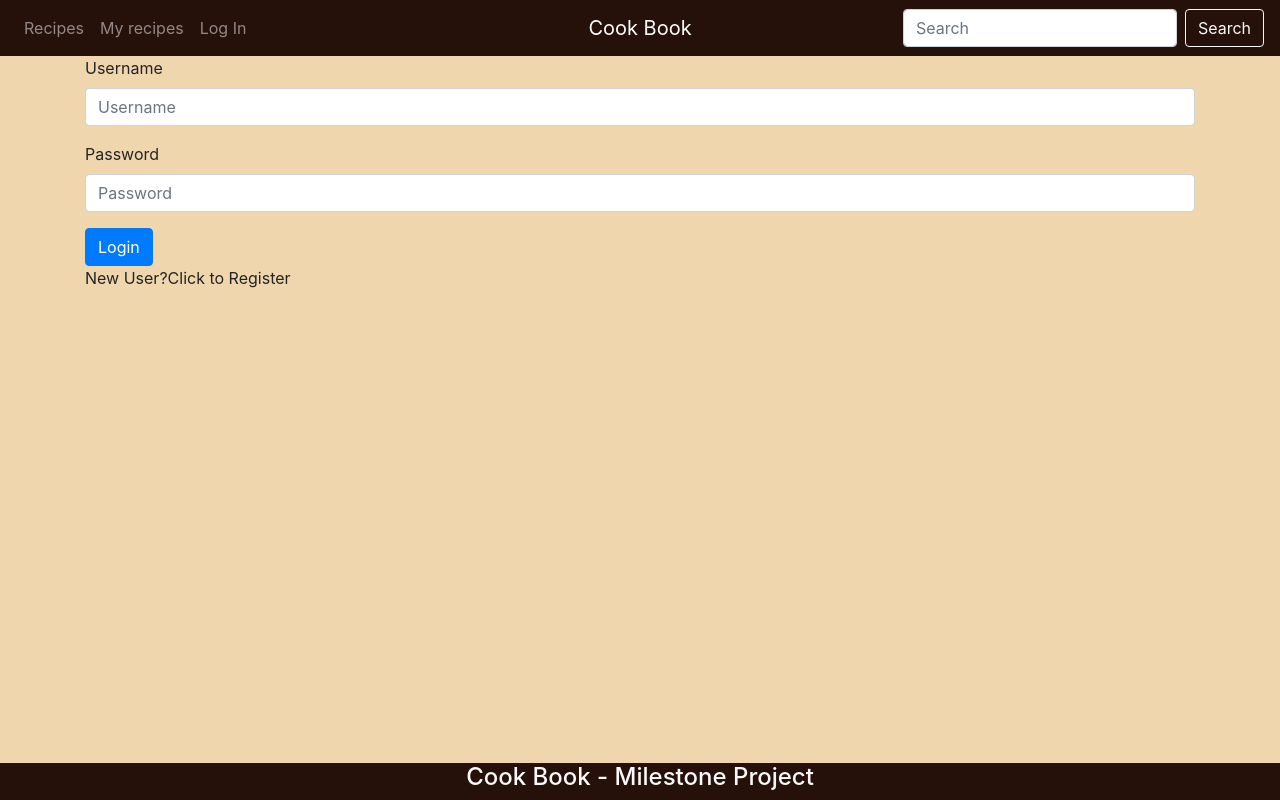
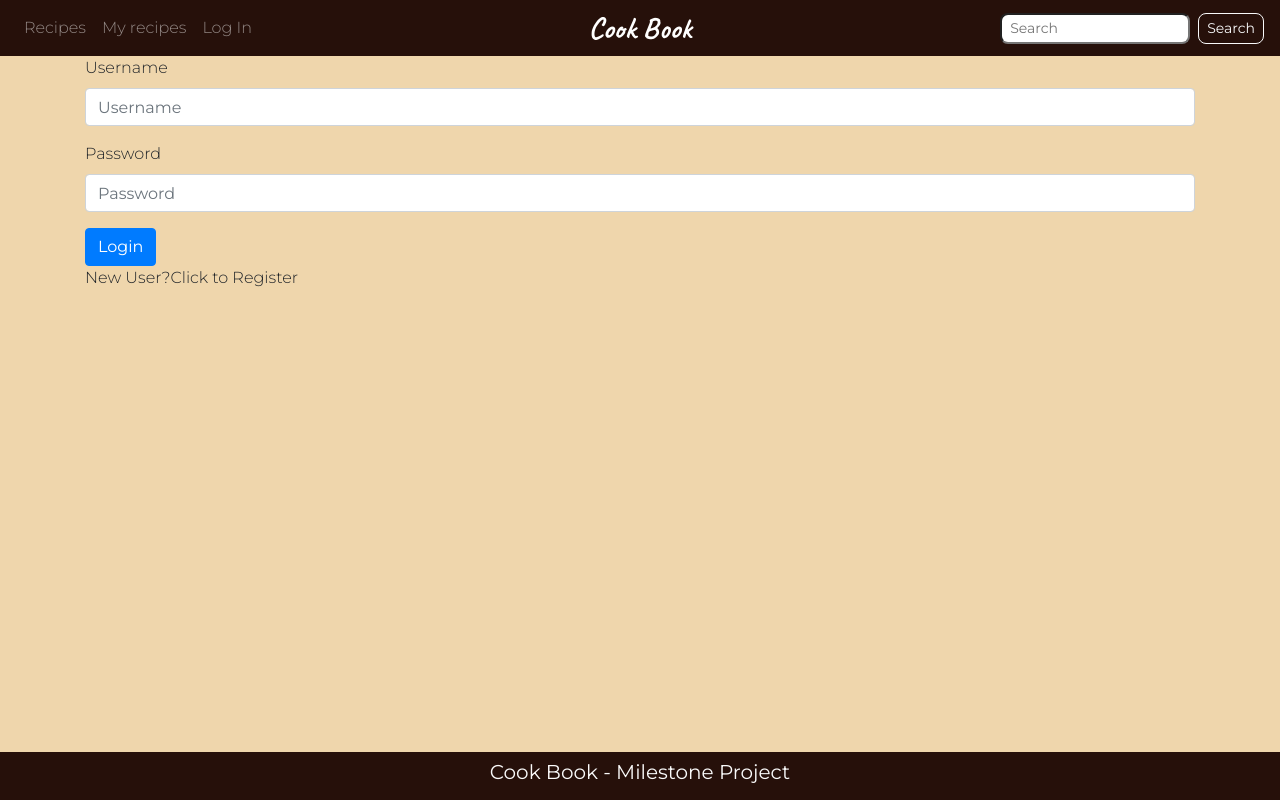
Before and after one commit to irinanita/cook-book, a Flask app: page /autentication in a window 1280 px wide. Run offline with Flask 2, Linux system fonts and the light colour scheme; some libraries are stand-ins or nearby versions.

Commit message:
Finished styling landing page

```diff
--- a/static/css/style.css
+++ b/static/css/style.css
@@ -1,3 +1,5 @@
+@import url('https://fonts.googleapis.com/css?family=Caveat:400,700|Montserrat:300,400,600,700');
+
 html,body{
     height:100%;
 }
@@ -6,11 +8,25 @@ body{
     display: flex;
     flex-direction:column;
     background-color: #EFD6AC;
+    font-family: 'Montserrat', sans-serif;
+    font-weight: 300;
 }
 
 /*.custom-select{*/
 /*    width:auto;*/
 /*}*/
+
+h3{
+    font-size: 2.75rem;
+    font-family: 'Caveat', cursive;
+    font-weight: 700;
+}
+
+.navbar-brand{
+    font-family: 'Caveat', cursive;
+    font-weight: 700;
+    font-size: 30px;
+}
 
 .section__banner{
     background-color: #fafafa;
@@ -24,6 +40,10 @@ body{
 
 .section__heading--darkgreen{
     color:#262730;
+}
+
+.section__paragraph{
+    line-height: 1.7;
 }
 
 .container--flex{
@@ -45,15 +65,48 @@ body{
     color:#fafafa;
 }
 
+a:hover{
+    text-decoration: none;
+}
 .navbar-brand{
   transform: translateX(-50%);
   left: 50%;
   position: absolute;
 }
 
+.navbar-dark .navbar-nav .nav-link:hover {
+    color:#fafafa;
+}
+
+
+.form-control-sm{
+    border-radius: .5rem;
+}
+
+.btn-sm{
+    border-radius: .5rem;
+}
+
+.btn-sm:hover{
+    background-color: #d33f49;
+    border-color: #d33f49;
+}
+
 .img-container{
     overflow: hidden;
-    border: 5px solid #fafafa;
+    border: 10px solid #fafafa;
+}
+
+.text-reset{
+    text-align: center;
+}
+.recipe-card{
+    background-color: #fafafa;
+    padding:5px;
+}
+
+.recipe-card:hover{
+    color:#D33F49;;
 }
 
 .list-group-item{
--- a/templates/base.html
+++ b/templates/base.html
@@ -38,8 +38,8 @@
                 </li>
             </ul>
             <form method="GET" action="{{url_for('recipes')}}" class="form-inline my-2 my-lg-0">
-                <input class="form-control mr-sm-2" name="keyword" type="search" placeholder="Search" aria-label="Search" value="{{keyword if keyword }}">
-                <button class="btn btn-outline-light my-2 my-sm-0" type="submit">Search</button>
+                <input class="form-control-sm  mr-sm-2" name="keyword" type="search" placeholder="Search" aria-label="Search" value="{{keyword if keyword }}">
+                <button class="btn btn-outline-light btn-sm my-2 my-sm-0" type="submit">Search</button>
             </form>
         </div>
     </nav>
@@ -49,8 +49,8 @@
         {%endif%}
         {% block content %} {% endblock %}
     </div>
-    <footer class="footer text-center mt-5">
-        <h4> Cook Book - Milestone Project</h4>
+    <footer class="footer text-center mt-5 p-2">
+        <h5> Cook Book - Milestone Project</h5>
     </footer>
     </div>
     <!--Bootstrap JQuery and JS --->
--- a/templates/home.html
+++ b/templates/home.html
@@ -11,14 +11,14 @@
 </div>
 </section>
 <section class="mt-5">
-<h3 class="section__heading--darkgreen">Latest Recipes</h3>
+<h3 class="section__heading--darkgreen text-center">Latest Recipes</h3>
 <div class="row">
     {% for recipe in recipes %}
     <div class="col-md-6 col-lg-3">
         <a class="text-reset" href="{{url_for('view_recipe',recipe_id=recipe._id)}}">
             <div class="img-container" style="background-image: url({{recipe['image']}}); background-size: cover; padding-top: 60%;"> </div>
-        <h5>{{recipe['title']}}</h5>
-       {{recipe._id.generation_time}}
+        <h6 class="recipe-card">{{recipe['title']}}</h6>
+       <!--{{recipe._id.generation_time}}-->
         </a>
     </div>
     {%endfor%}
```
Also changed, not shown: README.md.
